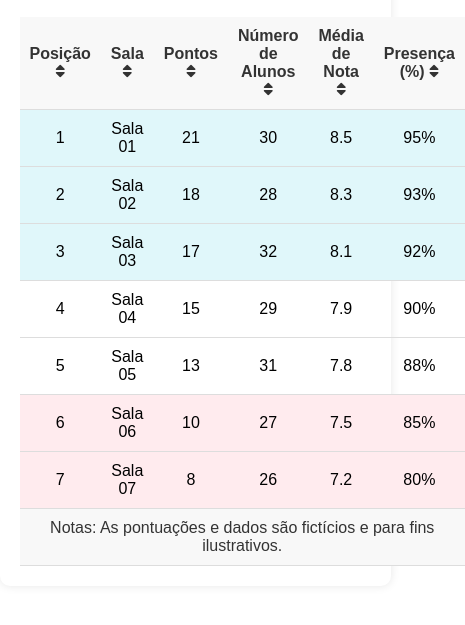
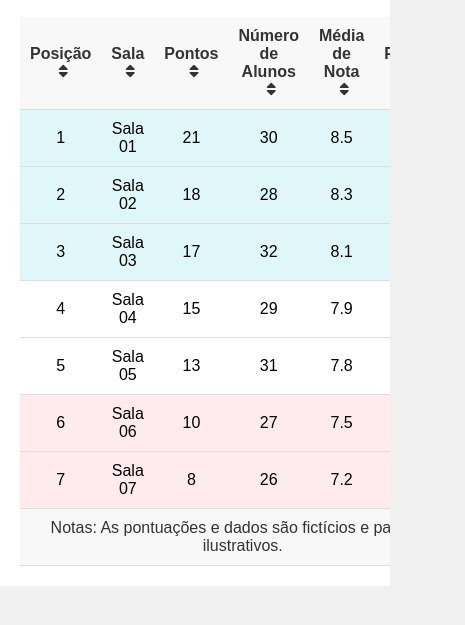
Before and after one commit to Contaprivada/tabelaescolarseriec, a plain HTML site: page index.html in a window 390 px wide. Shown: the part 217-842 px from the top of the page, 465 px wide, since content can reach past the window. Drawn offline with Linux system fonts and the light colour scheme.

Commit message:
Update styles.css

```diff
--- a/styles.css
+++ b/styles.css
@@ -1,3 +1,6 @@
+/* styles.css */
+
+/* Estilos gerais */
 body {
     font-family: Arial, sans-serif;
     display: flex;
@@ -5,6 +8,7 @@ body {
     align-items: center;
     height: 100vh;
     margin: 0;
+    background-color: #f0f0f0; /* Cor de fundo para visualização */
 }
 
 .table-container {
@@ -13,6 +17,8 @@ body {
     box-shadow: 0 0 10px rgba(0, 0, 0, 0.1);
     width: 90%;
     max-width: 1000px;
+    background-color: #fff; /* Fundo branco para a tabela */
+    overflow-x: auto; /* Adiciona scroll horizontal caso necessário */
 }
 
 h1 {
@@ -63,3 +69,18 @@ tfoot {
     color: #333;
     text-align: center;
 }
+
+/* Estilos para tornar a tabela responsiva */
+@media (max-width: 768px) {
+    .table-container {
+        width: 100%;
+        border-radius: 0;
+        box-shadow: none;
+        overflow-x: auto;
+    }
+}
+
+/* Ícones da Font Awesome */
+.fa-sort {
+    margin-left: 5px;
+}
```
